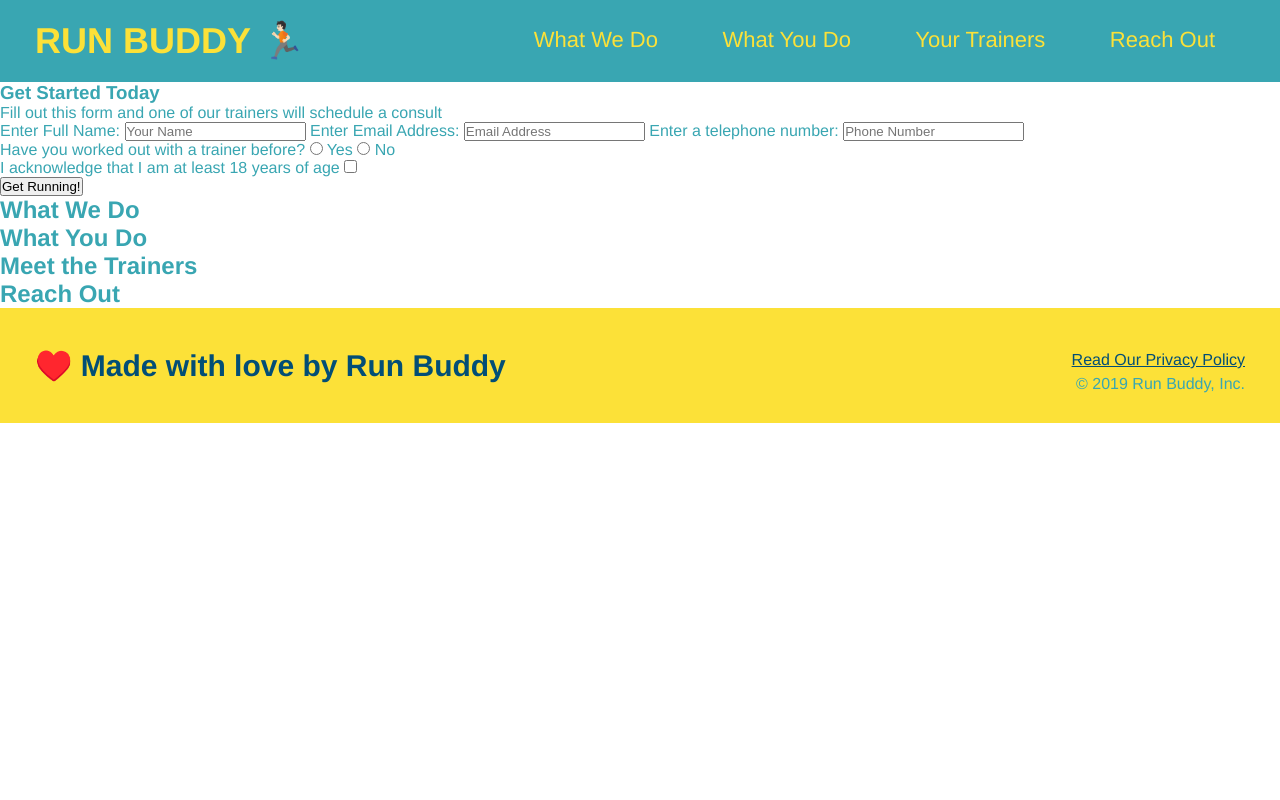
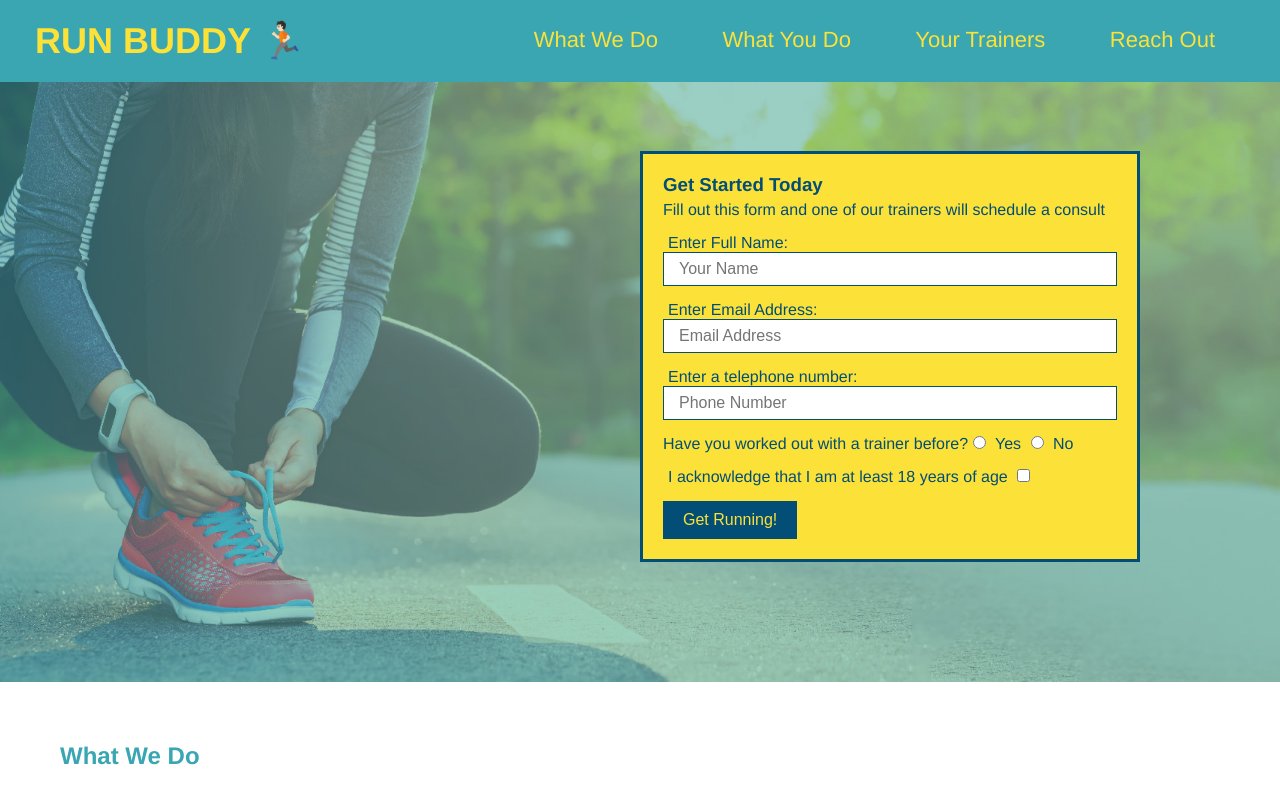
Before and after one commit to AlexisR3099/run-buddy, a plain HTML site: page index.html in a window 1280 px wide. Shown: the top 800 px of the page. Drawn offline with Linux system fonts and the light colour scheme.

Commit message:
css-placement

```diff
--- a/assets/css/style.css
+++ b/assets/css/style.css
@@ -64,3 +64,56 @@ footer div {
 footer a {
     color: #024e76;
 }
+
+section {
+    padding: 60px;
+}
+
+.hero {
+    background-image: url("../images/hero-bg.jpeg");
+    height: 600px;
+    background-size: cover;
+    background-position: center;
+    position: relative;
+}
+
+.hero-form {
+    background-color: #fce138;
+    padding: 20px;
+    width: 500px;
+    color: #024e76;
+    border: solid 3px #024e76;
+    position: absolute;
+    bottom: 120px;
+    right: 140px;
+}
+.hero-form h3 {
+    font: 24px;
+    margin: 0;
+}
+
+.hero-form p {
+    margin: 5px 0 15px 0;
+}
+
+.form-input {
+    border: 1px solid #024e76;
+    display: block;
+    padding: 7px 15px;
+    font-size: 16px;
+    color: #024e76;
+    width: 100%;
+    margin-bottom: 15px;
+}
+
+.hero-form label {
+    margin: 0 5px;
+}
+
+.hero-form button {
+    color: #fce138;
+    background-color: #024e76;
+    border: none;
+    padding: 10px 20px;
+    font-size: 16px;
+}
--- a/index.html
+++ b/index.html
@@ -33,18 +33,20 @@
         </header>
 
         <!-- hero/jumbotron -->
-        <section>
-            <div>
+        <section class="hero">
+            <div class="hero-form">
                 <h3>Get Started Today</h3>
                 <p>Fill out this form and one of our trainers will schedule a consult</p>
                 <form>
                     <!-- Text Boxes -->
                     <label for="name">Enter Full Name:</label>
-                    <input type="text" placeholder="Your Name" name="name" id="name" />
+                    <input type="text" placeholder="Your Name" name="name" id="name" class="form-input"/>
+
                     <label for="email">Enter Email Address:</label>
-                    <input type="email" placeholder="Email Address" name="email" id="email" />
+                    <input type="email" placeholder="Email Address" name="email" id="email" class="form-input"/>
+
                     <label for="phone">Enter a telephone number:</label>
-                    <input type="tel" placeholder="Phone Number" name="phone" id="phone" />
+                    <input type="tel" placeholder="Phone Number" name="phone" id="phone" class="form-input"/>
                     <!-- radio buttons -->
                     <p>
                         Have you worked out with a trainer before?
```
Also changed, not shown: assets/images/hero-bg.jpeg (added).
